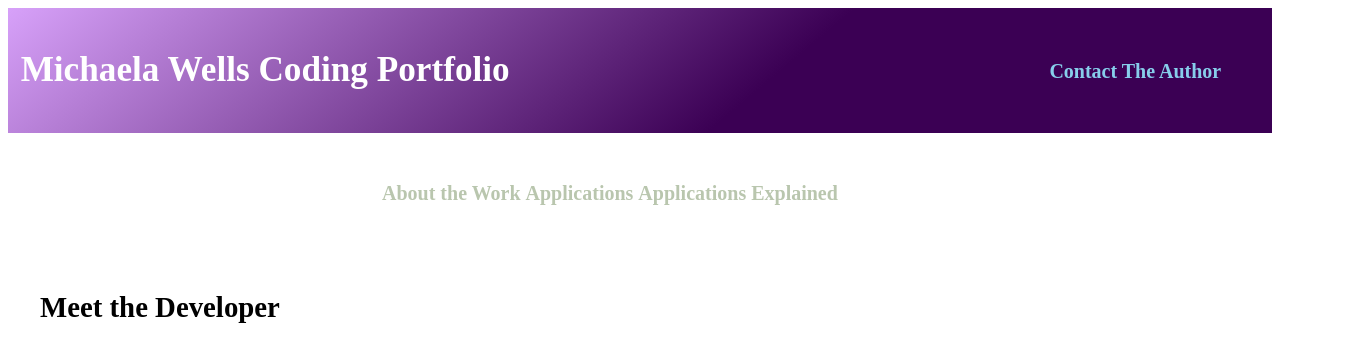
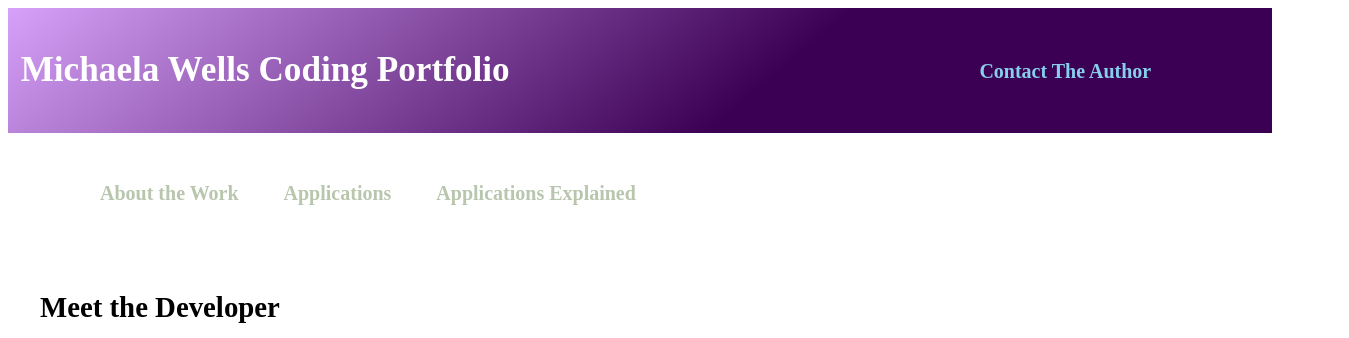
Before and after one commit to MWells012/assignment-2, a plain HTML site: page index.html in a window 1280 px wide. Shown: the top 338 px of the page, 1349 px wide, since content can reach past the window. Drawn offline with Linux system fonts and the light colour scheme.

Commit message:
jump links under header have been updated to be actual links and to be spaced correctly

```diff
--- a/style.css
+++ b/style.css
@@ -27,13 +27,13 @@ body {
   nav ul {
     min-width: 300px;
     font-size: 20px;
-    padding-left: 30%;
   }
 
   nav a {
     color: #b9c6ae;
     font-weight: bold;
     text-decoration: none;
+    padding: 14px 20px;
   }
 
   main {
```
Also changed, not shown: 1 other file.
